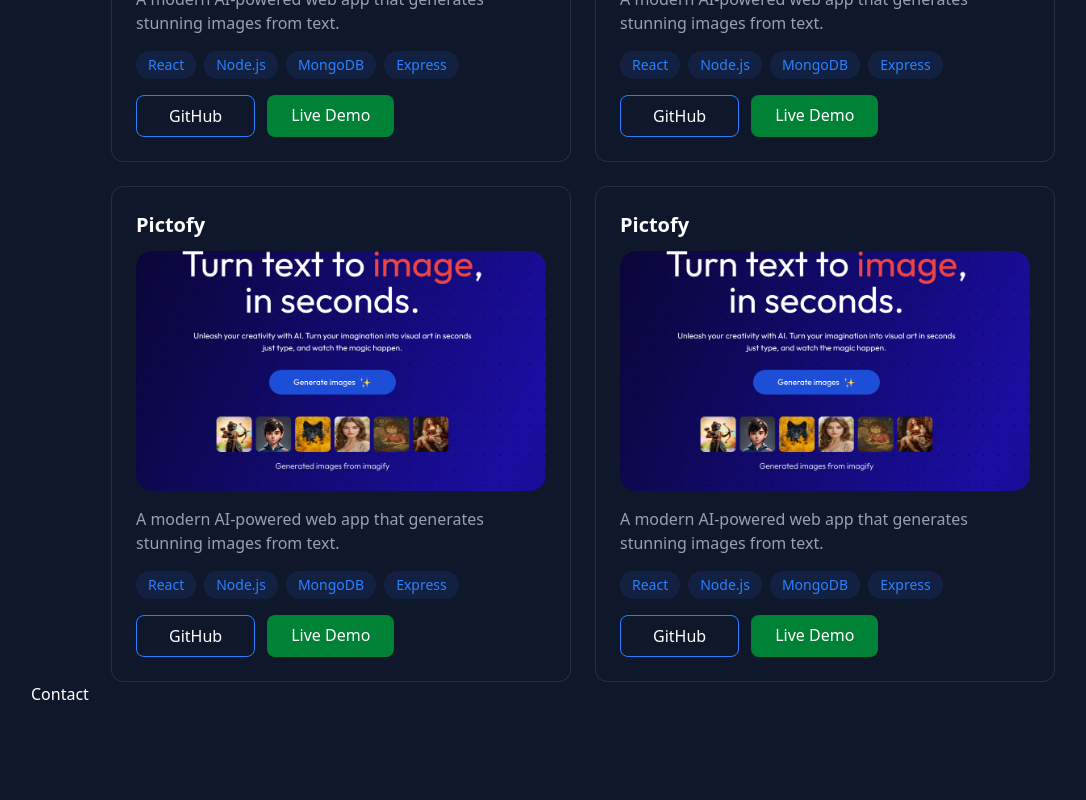
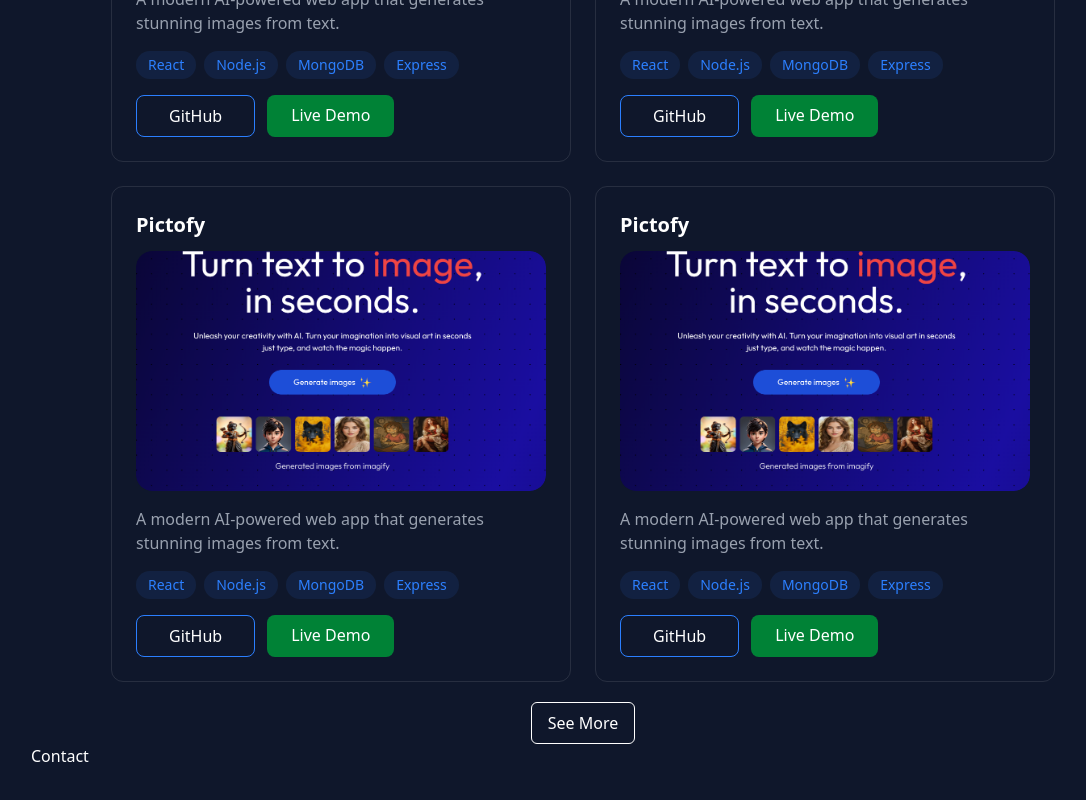
Before and after one commit to rajscriptsGH/Portfolio, a Next.js app: page / in a window 1280 px wide. Shown: the part 1344-2144 px from the top of the page, without its empty margins (53-1139 px from the left). Built offline with nearby package versions, Linux system fonts and the light colour scheme; a web font is replaced by a local one.

Commit message:
project section done

```diff
--- a/src/components/FeaturedProjects.tsx
+++ b/src/components/FeaturedProjects.tsx
@@ -3,7 +3,7 @@ import React from 'react'
 
 const FeaturedProjects = () => {
     return (
-        <div>
+        <div id='project'>
             <div className="max-w-5xl md:ml-10 mx-auto px-10 mt-10">
                 <h2 className="text-2xl font-bold mb-8 bg-gradient-to-r from-blue-500 to-cyan-400 bg-clip-text text-transparent">
                     {" "}
@@ -62,7 +62,7 @@ const FeaturedProjects = () => {
                             </a>
                         </div>
                     </div>
-                    {/* Project1 */}
+                    {/* Project2 */}
                     <div className="p-6 rounded-xl border border-white/10 hover:-translate-y-1 hover:border-blue-500/30 hover:shadow-[0_2px_8px_rgba(59,130,246,0.2)] transition">
 
                         {/* Title */}
@@ -114,7 +114,7 @@ const FeaturedProjects = () => {
                             </a>
                         </div>
                     </div>
-                    {/* Project1 */}
+                    {/* Project3 */}
                     <div className="p-6 rounded-xl border border-white/10 hover:-translate-y-1 hover:border-blue-500/30 hover:shadow-[0_2px_8px_rgba(59,130,246,0.2)] transition">
 
                         {/* Title */}
@@ -166,7 +166,7 @@ const FeaturedProjects = () => {
                             </a>
                         </div>
                     </div>
-                    {/* Project1 */}
+                    {/* Project4 */}
                     <div className="p-6 rounded-xl border border-white/10 hover:-translate-y-1 hover:border-blue-500/30 hover:shadow-[0_2px_8px_rgba(59,130,246,0.2)] transition">
 
                         {/* Title */}
@@ -218,7 +218,9 @@ const FeaturedProjects = () => {
                             </a>
                         </div>
                     </div>
-
+                </div>
+                <div className='flex items-center justify-center mt-5'>
+                    <button className='border px-4 py-2 rounded-md cursor-pointer hover:border-amber-700'>See More</button>
                 </div>
             </div>
         </div>
--- a/src/components/Navbar.tsx
+++ b/src/components/Navbar.tsx
@@ -28,7 +28,7 @@ const Navbar = () => {
                         <a className='px-2 hover:text-slate-300 font-sans' href="#home">Home</a>
                     </li>
                     <li>
-                        <a className='px-2 hover:text-slate-300 font-sans' href="#work">
+                        <a className='px-2 hover:text-slate-300 font-sans' href="#project">
                             Project
                         </a>
                     </li>
--- /dev/null
+++ b/src/components/Projects.tsx
@@ -0,0 +1,11 @@
+import React from 'react'
+
+const Projects = () => {
+    return (
+        <div id='projects'>
+
+        </div>
+    )
+}
+
+export default Projects
```
